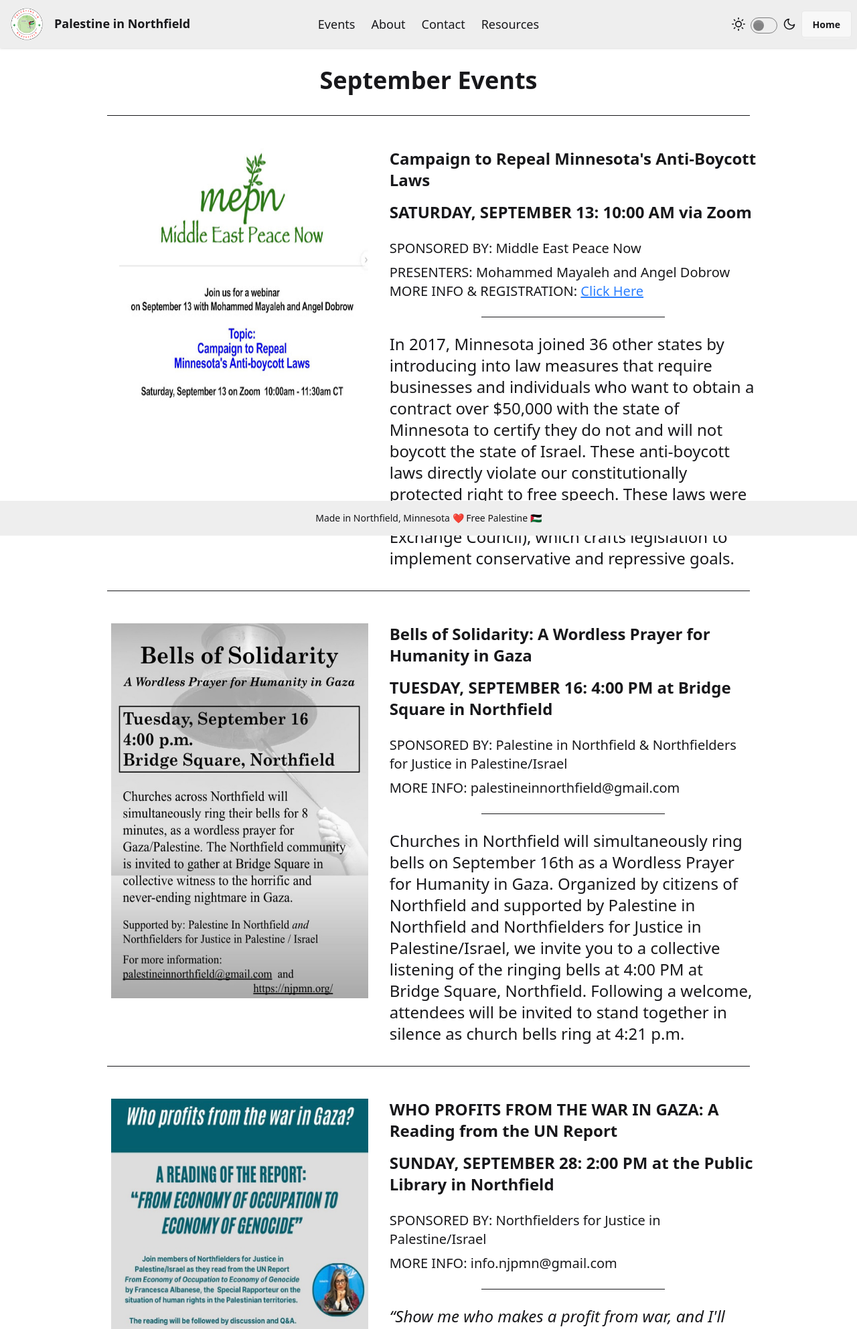
After one commit to VictoryMa8/palestine-in-northfield, a Django app: page /events/ in a window 1280 px wide. The commit adds this page. Shown: the top 1985 px of the page at 67% size. Run offline with Django 5.2, Linux system fonts and the light colour scheme.

Commit message:
Added all events for september

```diff
--- a/frontend/static/assets/styles/output.css
+++ b/frontend/static/assets/styles/output.css
@@ -12,6 +12,10 @@
     --color-green-700: oklch(52.7% 0.154 150.069);
     --color-green-800: oklch(44.8% 0.119 151.328);
     --color-green-900: oklch(39.3% 0.095 152.535);
+    --color-blue-300: oklch(80.9% 0.105 251.813);
+    --color-blue-400: oklch(70.7% 0.165 254.624);
+    --color-blue-500: oklch(62.3% 0.214 259.815);
+    --color-blue-800: oklch(42.4% 0.199 265.638);
     --color-gray-600: oklch(44.6% 0.03 256.802);
     --color-gray-700: oklch(37.3% 0.034 259.733);
     --color-gray-800: oklch(27.8% 0.033 256.848);
@@ -1027,8 +1031,8 @@
   .m-0 {
     margin: calc(var(--spacing) * 0);
   }
-  .m-8 {
-    margin: calc(var(--spacing) * 8);
+  .m-4 {
+    margin: calc(var(--spacing) * 4);
   }
   .mx-2 {
     margin-inline: calc(var(--spacing) * 2);
@@ -1045,11 +1049,11 @@
   .my-4 {
     margin-block: calc(var(--spacing) * 4);
   }
+  .my-6 {
+    margin-block: calc(var(--spacing) * 6);
+  }
   .my-8 {
     margin-block: calc(var(--spacing) * 8);
-  }
-  .my-20 {
-    margin-block: calc(var(--spacing) * 20);
   }
   .label {
     display: inline-flex;
@@ -1127,17 +1128,20 @@
   .mb-4 {
     margin-bottom: calc(var(--spacing) * 4);
   }
+  .mb-6 {
+    margin-bottom: calc(var(--spacing) * 6);
+  }
+  .mb-16 {
+    margin-bottom: calc(var(--spacing) * 16);
+  }
   .mb-20 {
     margin-bottom: calc(var(--spacing) * 20);
   }
-  .ml-0 {
-    margin-left: calc(var(--spacing) * 0);
-  }
   .ml-2 {
     margin-left: calc(var(--spacing) * 2);
   }
-  .ml-5 {
-    margin-left: calc(var(--spacing) * 5);
+  .ml-4 {
+    margin-left: calc(var(--spacing) * 4);
   }
   .navbar {
     display: flex;
@@ -1225,9 +1297,36 @@
   .h-40 {
     height: calc(var(--spacing) * 40);
   }
+  .h-70 {
+    height: calc(var(--spacing) * 70);
+  }
+  .h-90 {
+    height: calc(var(--spacing) * 90);
+  }
+  .h-100 {
+    height: calc(var(--spacing) * 100);
+  }
+  .h-110 {
+    height: calc(var(--spacing) * 110);
+  }
+  .h-120 {
+    height: calc(var(--spacing) * 120);
+  }
+  .h-130 {
+    height: calc(var(--spacing) * 130);
+  }
+  .h-140 {
+    height: calc(var(--spacing) * 140);
+  }
   .h-150 {
     height: calc(var(--spacing) * 150);
   }
+  .max-h-1\/2 {
+    max-height: calc(1/2 * 100%);
+  }
+  .max-h-1\/4 {
+    max-height: calc(1/4 * 100%);
+  }
   .max-h-90 {
     max-height: calc(var(--spacing) * 90);
   }
@@ -1237,68 +1336,69 @@
   .max-h-120 {
     max-height: calc(var(--spacing) * 120);
   }
+  .max-h-150 {
+    max-height: calc(var(--spacing) * 150);
+  }
+  .max-h-200 {
+    max-height: calc(var(--spacing) * 200);
+  }
+  .btn-wide {
+    width: 100%;
+    max-width: calc(0.25rem * 64);
+  }
   .w-1\/2 {
     width: calc(1/2 * 100%);
   }
+  .w-2\/4 {
+    width: calc(2/4 * 100%);
+  }
   .w-2\/9 {
     width: calc(2/9 * 100%);
   }
+  .w-3\/4 {
+    width: calc(3/4 * 100%);
+  }
   .w-4\/5 {
     width: calc(4/5 * 100%);
   }
   .w-5 {
     width: calc(var(--spacing) * 5);
   }
+  .w-5\/10 {
+    width: calc(5/10 * 100%);
+  }
+  .w-6\/10 {
+    width: calc(6/10 * 100%);
+  }
   .w-9\/10 {
     width: calc(9/10 * 100%);
   }
-  .w-10 {
-    width: calc(var(--spacing) * 10);
-  }
   .w-12 {
     width: calc(var(--spacing) * 12);
   }
-  .w-15 {
-    width: calc(var(--spacing) * 15);
-  }
-  .w-20 {
-    width: calc(var(--spacing) * 20);
-  }
-  .w-40 {
-    width: calc(var(--spacing) * 40);
-  }
-  .w-50 {
-    width: calc(var(--spacing) * 50);
-  }
   .w-52 {
     width: calc(var(--spacing) * 52);
   }
   .w-60 {
     width: calc(var(--spacing) * 60);
   }
-  .w-70 {
-    width: calc(var(--spacing) * 70);
-  }
   .w-95\/100 {
     width: calc(95/100 * 100%);
   }
-  .w-100 {
-    width: calc(var(--spacing) * 100);
-  }
   .w-full {
     width: 100%;
   }
   .max-w-20 {
     max-width: calc(var(--spacing) * 20);
   }
-  .max-w-25 {
-    max-width: calc(var(--spacing) * 25);
-  }
   .cursor-pointer {
     cursor: pointer;
   }
   .flex-col {
     flex-direction: column;
+  }
+  .flex-row {
+    flex-direction: row;
   }
   .flex-wrap {
     flex-wrap: wrap;
@@ -1440,6 +1537,15 @@
   .text-base-content {
     color: var(--color-base-content);
   }
+  .text-blue-400 {
+    color: var(--color-blue-400);
+  }
+  .text-blue-500 {
+    color: var(--color-blue-500);
+  }
+  .text-blue-800 {
+    color: var(--color-blue-800);
+  }
   .text-gray-800 {
     color: var(--color-gray-800);
   }
@@ -1479,6 +1582,10 @@
   }
   .shadow-sm {
     --tw-shadow: 0 1px 3px 0 var(--tw-shadow-color, rgb(0 0 0 / 0.1)), 0 1px 2px -1px var(--tw-shadow-color, rgb(0 0 0 / 0.1));
+    box-shadow: var(--tw-inset-shadow), var(--tw-inset-ring-shadow), var(--tw-ring-offset-shadow), var(--tw-ring-shadow), var(--tw-shadow);
+  }
+  .ring {
+    --tw-ring-shadow: var(--tw-ring-inset,) 0 0 0 calc(1px + var(--tw-ring-offset-width)) var(--tw-ring-color, currentcolor);
     box-shadow: var(--tw-inset-shadow), var(--tw-inset-ring-shadow), var(--tw-ring-offset-shadow), var(--tw-ring-shadow), var(--tw-shadow);
   }
   .btn-ghost {
@@ -1538,24 +1695,17 @@
       }
     }
   }
+  .hover\:text-blue-300 {
+    &:hover {
+      @media (hover: hover) {
+        color: var(--color-blue-300);
+      }
+    }
+  }
   .hover\:text-green-500 {
     &:hover {
       @media (hover: hover) {
         color: var(--color-green-500);
-      }
-    }
-  }
-  .hover\:text-green-700 {
-    &:hover {
-      @media (hover: hover) {
-        color: var(--color-green-700);
-      }
-    }
-  }
-  .hover\:text-green-900 {
-    &:hover {
-      @media (hover: hover) {
-        color: var(--color-green-900);
       }
     }
   }
@@ -1587,34 +1737,39 @@
       display: none;
     }
   }
-  .md\:h-0 {
-    @media (width >= 48rem) {
-      height: calc(var(--spacing) * 0);
-    }
-  }
   .md\:h-50 {
     @media (width >= 48rem) {
       height: calc(var(--spacing) * 50);
     }
   }
-  .md\:h-60 {
-    @media (width >= 48rem) {
-      height: calc(var(--spacing) * 60);
-    }
-  }
-  .md\:h-70 {
-    @media (width >= 48rem) {
-      height: calc(var(--spacing) * 70);
-    }
-  }
   .md\:h-100 {
     @media (width >= 48rem) {
       height: calc(var(--spacing) * 100);
     }
   }
-  .md\:h-200 {
+  .md\:h-140 {
     @media (width >= 48rem) {
-      height: calc(var(--spacing) * 200);
+      height: calc(var(--spacing) * 140);
+    }
+  }
+  .md\:w-1\/4 {
+    @media (width >= 48rem) {
+      width: calc(1/4 * 100%);
+    }
+  }
+  .md\:w-1\/10 {
+    @media (width >= 48rem) {
+      width: calc(1/10 * 100%);
+    }
+  }
+  .md\:w-2\/4 {
+    @media (width >= 48rem) {
+      width: calc(2/4 * 100%);
+    }
+  }
+  .md\:w-2\/10 {
+    @media (width >= 48rem) {
+      width: calc(2/10 * 100%);
     }
   }
   .md\:w-3\/4 {
@@ -1622,14 +1777,29 @@
       width: calc(3/4 * 100%);
     }
   }
-  .md\:w-200 {
+  .md\:w-3\/7 {
     @media (width >= 48rem) {
-      width: calc(var(--spacing) * 200);
-    }
-  }
-  .md\:rounded-full {
+      width: calc(3/7 * 100%);
+    }
+  }
+  .md\:w-3\/10 {
     @media (width >= 48rem) {
-      border-radius: calc(infinity * 1px);
+      width: calc(3/10 * 100%);
+    }
+  }
+  .md\:w-4\/7 {
+    @media (width >= 48rem) {
+      width: calc(4/7 * 100%);
+    }
+  }
+  .md\:w-4\/10 {
+    @media (width >= 48rem) {
+      width: calc(4/10 * 100%);
+    }
+  }
+  .md\:flex-row {
+    @media (width >= 48rem) {
+      flex-direction: row;
     }
   }
   .md\:rounded-lg {
--- a/frontend/templates/about.html
+++ b/frontend/templates/about.html
@@ -1,7 +1,7 @@
 {% extends 'base.html' %}
 
 {% block title %}
-  <title>Palestine in Northfield - Home</title>
+  <title>Palestine in Northfield - About</title>
 {% endblock %}
 
 {% block content %}
--- a/frontend/templates/base.html
+++ b/frontend/templates/base.html
@@ -30,6 +30,7 @@
           <ul
             tabindex="0"
             class="menu menu-xl dropdown-content bg-base-300 rounded-box z-1 mt-3 w-52 p-2 shadow">
+            <li><a href="{% url 'events' %}">Events</a></li>
             <li><a href="{% url 'about' %}">About</a></li>
             <li><a href="{% url 'contact' %}">Contact</a></li>
             <li><a href="{% url 'resources' %}">Resources</a></li>
@@ -41,6 +42,7 @@
       </div>
       <div class="navbar-center hidden lg:flex">
         <ul class="menu menu-horizontal px-1 text-lg">
+          <li><a href="{% url 'events' %}">Events</a></li>
           <li><a href="{% url 'about' %}">About</a></li>
           <li><a href="{% url 'contact' %}">Contact</a></li>
           <li><a href="{% url 'resources' %}">Resources</a></li>
--- a/frontend/templates/contact.html
+++ b/frontend/templates/contact.html
@@ -1,7 +1,7 @@
 {% extends 'base.html' %}
 
 {% block title %}
-  <title>Palestine in Northfield - Home</title>
+  <title>Palestine in Northfield - Contact</title>
 {% endblock %}
 
 {% block content %}
--- /dev/null
+++ b/frontend/templates/events.html
@@ -0,0 +1,86 @@
+{% extends 'base.html' %}
+
+{% block title %}
+  <title>Palestine in Northfield - Events</title>
+{% endblock %}
+
+{% block content %}
+{% load static %}
+<h1 class="text-4xl text-center font-bold pt-25">September Events</h1>
+<hr class="w-3/4 self-center my-8">
+
+<div class="flex flex-col md:flex-row justify-center">
+    <img class="m-4 w-9/10 md:w-3/10 h-70 md:h-100" src="{% static 'uploads/mepn.jpg' %}">
+    <div class="flex flex-col text-2xl ml-4 mt-4 w-9/10 md:w-3/7">
+        <h2 class="font-bold mb-4">Campaign to Repeal Minnesota's Anti-Boycott Laws</h2>
+        <h2 class="font-bold mb-6">SATURDAY, SEPTEMBER 13: 10:00 AM via Zoom</h2>
+        <h2 class="text-xl mb-2">SPONSORED BY: Middle East Peace Now</h2>
+        <h2 class="text-xl">PRESENTERS: Mohammed Mayaleh and Angel Dobrow</h2>
+        <h2 class="text-xl">MORE INFO & REGISTRATION: <a class="underline text-blue-500 hover:text-blue-300" target="_blank" href="https://mepn.org/events/september-13-webinar-campaign-to-repeal-minnesotas-anti-boycott-laws/">Click Here</a></h2>
+        <hr class="w-2/4 self-center my-6">
+        <p>In 2017, Minnesota joined 36 other states by introducing into law measures that require businesses and individuals who want to obtain a contract over $50,000 with the state of Minnesota to certify they do not and will not boycott the state of Israel. These anti-boycott laws directly violate our constitutionally protected right to free speech. These laws were formulated by ALEC (American Legislative Exchange Council), which crafts legislation to implement conservative and repressive goals.</p>
+    </div>
+</div>
+
+<hr class="w-3/4 self-center my-8">
+
+<div class="flex flex-col md:flex-row justify-center">
+    <img class="m-4 w-9/10 md:w-3/10 h-110 md:h-140" src="{% static 'uploads/njpi_event2.jpeg' %}">
+    <div class="flex flex-col text-2xl ml-4 mt-4 w-9/10 md:w-3/7">
+        <h2 class="font-bold mb-4">Bells of Solidarity: A Wordless Prayer for Humanity in Gaza</h2>
+        <h2 class="font-bold mb-6">TUESDAY, SEPTEMBER 16: 4:00 PM at Bridge Square in Northfield</h2>
+        <h2 class="text-xl mb-2">SPONSORED BY: Palestine in Northfield & Northfielders for Justice in Palestine/Israel</h2>
+        <h2 class="text-xl">MORE INFO: palestineinnorthfield@gmail.com</h2>
+        <hr class="w-2/4 self-center my-6">
+        <p>Churches in Northfield will simultaneously ring bells on September 16th as a Wordless Prayer for Humanity in Gaza. Organized by citizens of Northfield and supported by Palestine in Northfield and Northfielders for Justice in Palestine/Israel, we invite you to a collective listening of the ringing bells at 4:00 PM at Bridge Square, Northfield. Following a welcome, attendees will be invited to stand together in silence as church bells ring at 4:21 p.m.</p>
+    </div>
+</div>
+
+<hr class="w-3/4 self-center my-8">
+
+<div class="flex flex-col md:flex-row justify-center">
+    <img class="m-4 w-9/10 md:w-3/10 h-110 md:h-140" src="{% static 'uploads/njpi_event1.jpg' %}">
+    <div class="flex flex-col text-2xl ml-4 mt-4 w-9/10 md:w-3/7">
+        <h2 class="font-bold mb-4">WHO PROFITS FROM THE WAR IN GAZA: A Reading from the UN Report</h2>
+        <h2 class="font-bold mb-6">SUNDAY, SEPTEMBER 28: 2:00 PM at the Public Library in Northfield</h2>
+        <h2 class="text-xl mb-2">SPONSORED BY: Northfielders for Justice in Palestine/Israel</h2>
+        <h2 class="text-xl">MORE INFO: info.njpmn@gmail.com</h2>
+        <hr class="w-2/4 self-center my-6">
+        <p class="mb-4"><i>“Show me who makes a profit from war, and I'll show you how to stop the war”</i> -Henry Ford</p>
+        <p class="mb-4">Who is profiting from the war in Gaza?</p>
+        <p>To help answer that question, NJP/I invites you attend a presentation of the UN report by Francesca Albenese, "From Economy of Occupation to Economy of Genocide." on Sunday September 28, 2-4 p.m., in the Northfield Public Library. Francesca Albanese (b. 1977) is an Italian legal scholar and expert on human rights.  In May 2022 she was appointed the United Nations Special Rapporteur on the Occupied Palestinian Territories.</p>
+    </div>
+</div>
+
+<h1 class="text-4xl text-center font-bold pt-25">Recurring Events</h1>
+<hr class="w-3/4 self-center my-8">
+
+<div class="flex flex-col md:flex-row justify-center">
+    <img class="m-4 w-9/10 md:w-1/4" src="{% static 'uploads/chalk_poster.png' %}">
+    <div class="flex flex-col text-2xl ml-4 mt-4 w-9/10 md:w-3/7">
+        <h2 class="font-bold mb-4">CHALK THEIR NAMES: Children Killed in Gaza</h2>
+        <h2 class="font-bold mb-6">EVERY WEDNESDAY: 7:00 AM at Bridge Square in Northfield</h2>
+        <h2 class="text-xl mb-2">SPONSORED BY: Palestine in Northfield</h2>
+        <h2 class="text-xl">MORE INFO: palestineinnorthfield@gmail.com</h2>
+        <hr class="w-2/4 self-center my-6">
+        <p>Every Wednesday, Northfielders gather to chalk the names of children killed in Gaza.  Since October 7, 2023, Israeli attacks have killed more than 18,500 children in Gaza. Thousands more are missing under the rubble.</p>
+    </div>
+</div>
+
+<hr class="w-3/4 self-center my-8">
+
+<div class="flex flex-col md:flex-row justify-center mb-16">
+    <img class="m-4 w-9/10 md:w-1/4" src="{% static 'uploads/standing_for_palestine.png' %}">
+    <div class="flex flex-col text-2xl ml-4 mt-4 w-9/10 md:w-3/7">
+        <h2 class="font-bold mb-4">STANDING WITH PALESTINE: Palestinians Killed in Gaza</h2>
+        <h2 class="font-bold mb-6">EVERY 2nd & 4th THURSDAY: 4:00 PM at Ames Park in Northfield</h2>
+        <h2 class="text-xl mb-2">SPONSORED BY: Northfielders for Justice in Palestine/Israel</h2>
+        <h2 class="text-xl mb-2">MORE INFO: info.njpmn@gmail.com</h2>
+        <hr class="w-2/4 self-center my-6">
+        <p>To feel that we are "doing something" helps us to cope with the dire situation in Gaza.  Join Northfielders as they gather at Ames Park to STAND IN SOLIDARITY with the people of Palestine - especially the starving people in Gaza.  Flags, signs, and banners are welcome.</p>
+    </div>
+</div>
+
+<hr class="w-3/4 self-center my-8">
+
+{% endblock %}
--- a/frontend/templates/fragments/posts.html
+++ b/frontend/templates/fragments/posts.html
@@ -1,9 +1,10 @@
 {% if posts %}
     {% for post in posts %}
         <div>
-            <p class="text-3xl mb-2">{{ post.title }}</p>
+            <p class="text-2xl mt-4">{{ post.title }}</p>
             <p class="text-xl mb-4">{{ post.description }}</p>
             <img class="rounded-lg" src="{{ post.image }}">
+            <hr class="w-3/4 my-8">
         </div>
     {% endfor %}
 {% else %}
--- a/frontend/templates/resources.html
+++ b/frontend/templates/resources.html
@@ -1,7 +1,7 @@
 {% extends 'base.html' %}
 
 {% block title %}
-  <title>Palestine in Northfield - Home</title>
+  <title>Palestine in Northfield - Resources</title>
 {% endblock %}
 
 {% block content %}
--- a/frontend/urls.py
+++ b/frontend/urls.py
@@ -4,6 +4,7 @@
 
 urlpatterns = [
     path('', views.index, name='index'),
+    path('events/', views.events, name='events'),
     path('about/', views.about, name='about'),
     path('contact/', views.contact, name='contact'),
     path('resources/', views.resources, name='resources'),
--- a/frontend/views.py
+++ b/frontend/views.py
@@ -8,8 +8,11 @@
 
 # Create your views here.
 def index(request):
-    posts = Post.objects.all()
+    posts = Post.objects.all().order_by('uuid')
     return render(request, 'index.html', {'posts': posts})
+
+def events(request):
+    return render(request, 'events.html')
 
 def about(request):
     return render(request, 'about.html')
```
Also changed, not shown: other parts of frontend/static/assets/styles/output.css (+121 -43 lines), frontend/templates/index.html (+9 -10 lines), frontend/static/assets/images/aerial.jpg (added), frontend/static/uploads/frontend/static/uploads/mepn.jpg (added), frontend/static/uploads/mepn.jpg (added), frontend/static/uploads/standing_for_palestine.png (added).
